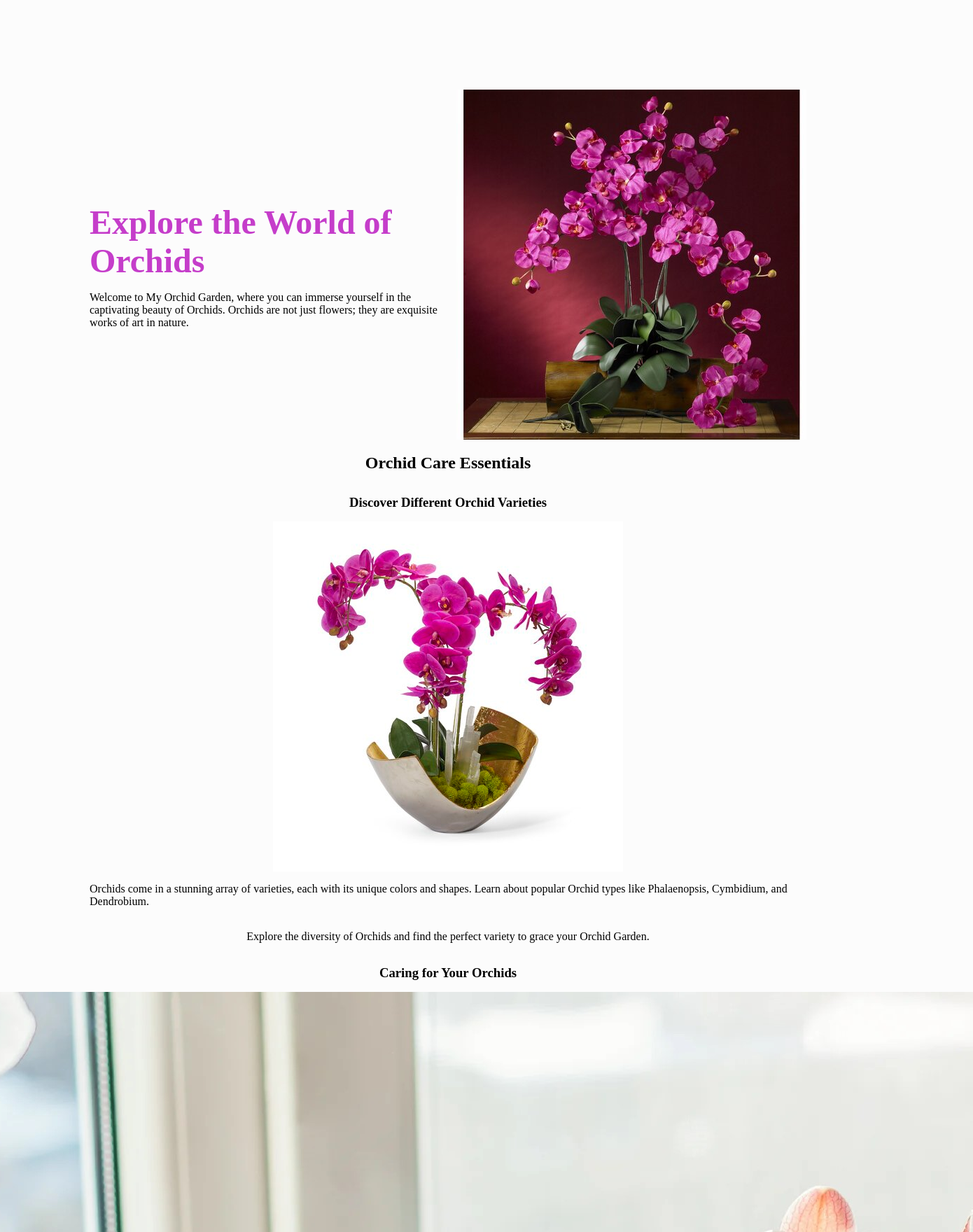
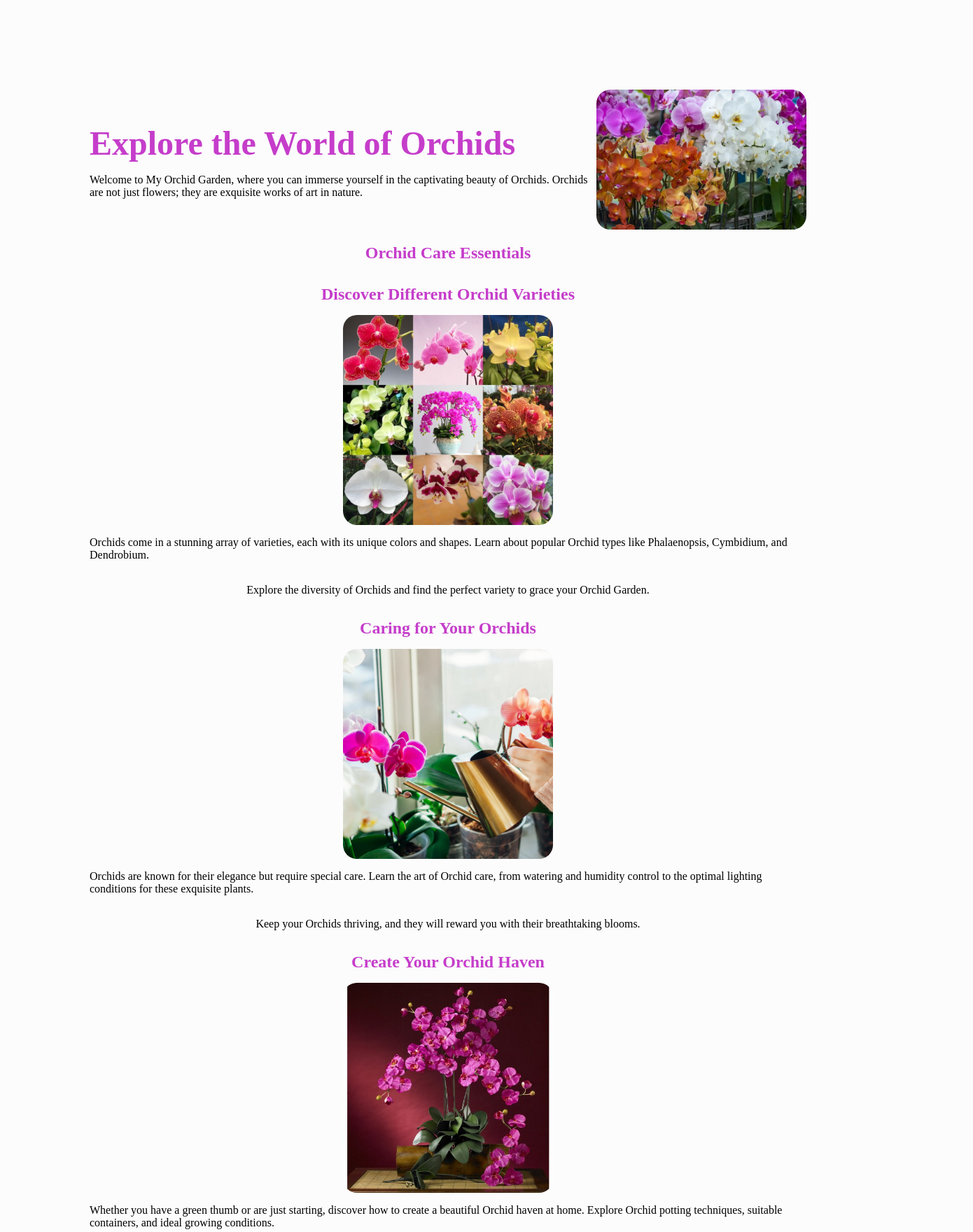
Before and after one commit to Hamideh007/flatiron-project2, a React (Create React App) app: page / in a window 1280 px wide. Shown: the part 80-1840 px from the top of the page at 70% size, 1390 px wide, since content can reach past the window. Built offline with nearby package versions, Linux system fonts and the light colour scheme; no server answers; the HTML template or start-up script is replaced by a standard one.

Commit message:
fixed css

```diff
--- a/src/components/Home.js
+++ b/src/components/Home.js
@@ -1,8 +1,8 @@
 import React from "react";
-import img1 from "../assets/img1.jpg";
-import img2 from "../assets/img2.jpg";
-import img3 from "../assets/img3.jpg";
-import img4 from "../assets/img4.jpg";
+import img1 from "../assets/img1.jpg"; // Updated image file names
+import img5 from "../assets/img5.jpg"; // Updated image file names
+import img3 from "../assets/img3.jpg"; // Updated image file names
+import img6 from "../assets/img6.jpg"; // Updated image file names
 
 function Home() {
   return (
@@ -18,8 +18,8 @@ function Home() {
         </div>
         <div className="hero-img">
           <img
-            className="orchid-image" // Apply the orchid-image class here
-            src={img1}
+            className="orchid-image"
+            src={img5} // Updated image file name
             alt="Orchid Garden"
           />
         </div>
@@ -27,8 +27,8 @@ function Home() {
       <h2>Orchid Care Essentials</h2>
       <h3>Discover Different Orchid Varieties</h3>
       <img
-        className="orchid-image" // Apply the orchid-image class here
-        src={img2}
+        className="orchid-image"
+        src={img6} // Updated image file name
         alt="Orchid Varieties"
       />
       <p>
@@ -42,8 +42,8 @@ function Home() {
       </p>
       <h3>Caring for Your Orchids</h3>
       <img
-        className="orchid-image" // Apply the orchid-image class here
-        src={img3}
+        className="orchid-image"
+        src={img3} // Updated image file name
         alt="Orchid Care"
       />
       <p>
@@ -57,8 +57,8 @@ function Home() {
       </p>
       <h3>Create Your Orchid Haven</h3>
       <img
-        className="orchid-image" // Apply the orchid-image class here
-        src={img4}
+        className="orchid-image"
+        src={img1} // Updated image file name
         alt="Orchid Haven"
       />
       <p>
--- a/src/index.css
+++ b/src/index.css
@@ -25,6 +25,13 @@ body {
   margin: 1rem 0;
 }
 
+.home-container h1,
+.home-container h2,
+.home-container h3 {
+  color: #c53dca;
+  font-size: 1.5rem;
+}
+
 .hero-section {
   display: flex;
   justify-content: center;
@@ -41,6 +48,12 @@ body {
   width: 100%;
 }
 
+.orchid-image {
+  border-radius: 20px;
+  width: 300px;
+  height: auto;
+  overflow: hidden;
+}
 /* Nav */
 
 a {
@@ -221,7 +234,7 @@ a:hover {
 .orchid-form button,
 .editMenu .edit-submit {
   margin-top: 1.5rem;
-  background: #ff69b4; /* Pink color */
+  background: #ff69b4;
   -webkit-border-radius: 28;
   -moz-border-radius: 28;
   border-radius: 28px;
@@ -239,7 +252,7 @@ a:hover {
 
 .orchid-form button:hover,
 .editMenu .edit-submit:hover {
-  background: #800080; /* Purple color */
+  background: #800080;
   text-decoration: none;
   box-shadow: rgba(67, 71, 85, 0.27) 0px 0px 0.25em,
     rgba(90, 125, 188, 0.05) 0px 0.25em 1em;
@@ -290,7 +303,7 @@ li {
 li h5 {
   margin-top: 1rem;
   font-weight: lighter;
-  color: white; /* Set text color to white */
+  color: white;
 }
 
 ul.orchid-list {
@@ -309,7 +322,7 @@ ul.orchid-list {
 }
 
 .orchidCard h5 {
-  color: white; /* Set text color to white */
+  color: white;
   margin: 1rem 0;
 }
 
@@ -352,11 +365,11 @@ ul.orchid-list {
 .button-wrapper .edit-button {
   margin-top: 1.5rem;
   background: orange;
-  border-radius: 28px; /* Added missing unit (px) */
+  border-radius: 28px;
   font-family: Arial;
   color: #ffffff;
   font-size: 1rem;
-  padding: 10px 20px; /* Removed extra padding values */
+  padding: 10px 20px;
   text-decoration: none;
   cursor: pointer;
   border: none;
@@ -366,11 +379,11 @@ ul.orchid-list {
 .button-wrapper .delete-button {
   margin-top: 1.5rem;
   background: red;
-  border-radius: 28px; /* Added missing unit (px) */
+  border-radius: 28px;
   font-family: Arial;
   color: #ffffff;
   font-size: 1rem;
-  padding: 10px 20px; /* Removed extra padding values */
+  padding: 10px 20px;
   text-decoration: none;
   border: none;
   box-shadow: rgba(0, 0, 0, 0.4) 0px 2px 4px, rgba(0, 0, 0, 0.3) 0px 7px 13px -3px, rgba(0, 0, 0, 0.2) 0px -3px 0px inset;
```
Lines whose indentation alone changed are shown as unchanged.
